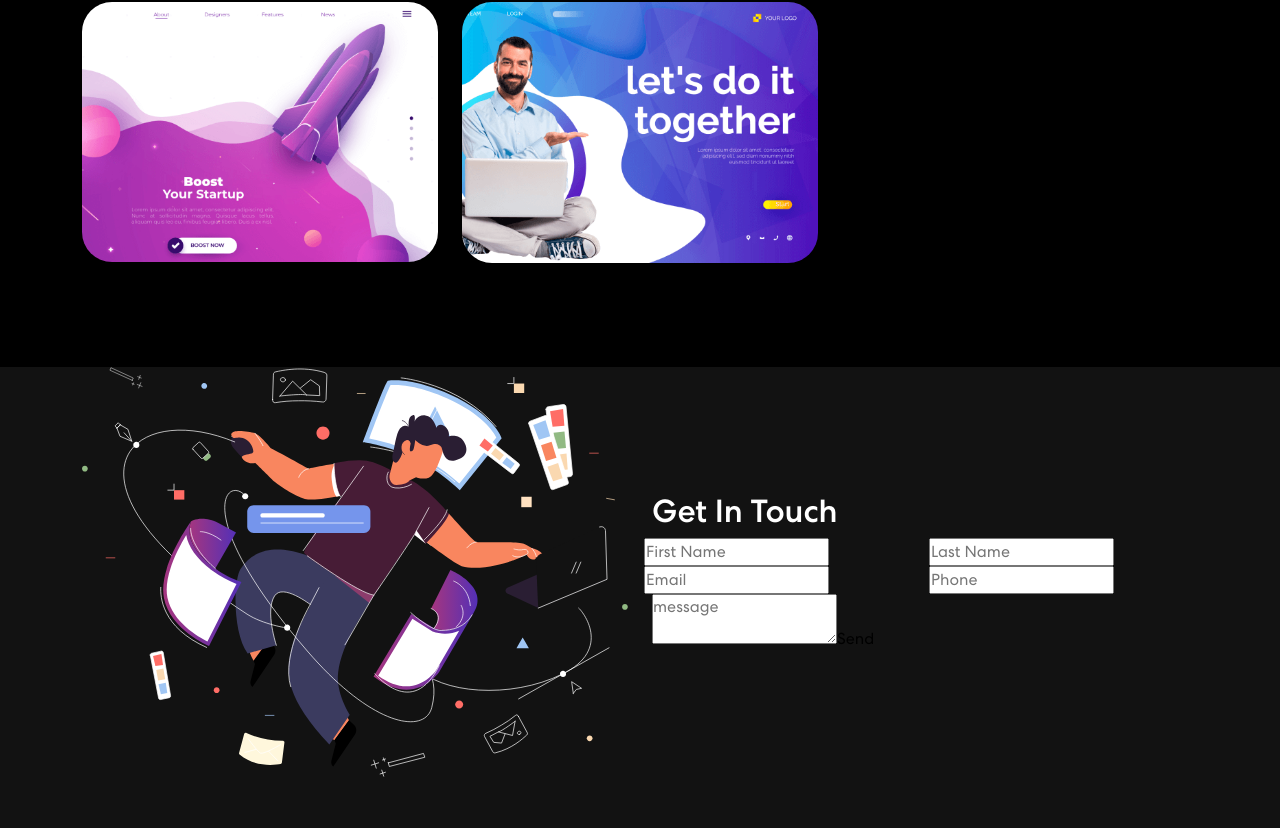
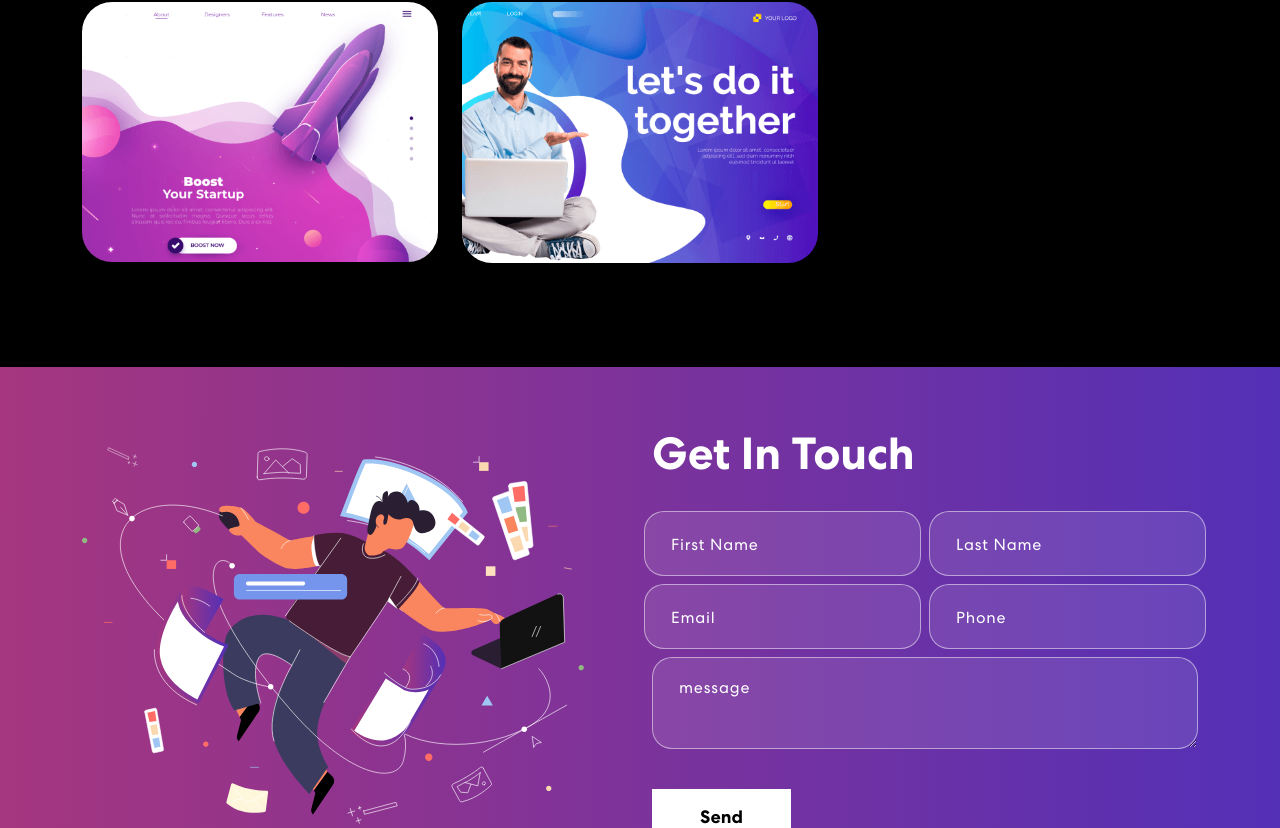
Before and after one commit to Exploser/portfolio-website, a React (Create React App) app: page / in a window 1280 px wide. Shown: the part 1972-2800 px from the top of the page. Before the commit the page ends 2749 px from the top, so only its background shows below. Built offline with nearby package versions, Linux system fonts and the light colour scheme.

Commit message:
Add styling for contact section

```diff
--- a/src/App.css
+++ b/src/App.css
@@ -465,3 +465,75 @@
   right: 0;
   z-index: -4;
 }
+
+/************ Contact Css ************/
+.contact {
+  background: linear-gradient(90.21deg, #AA367C -5.91%, #4A2FBD 111.58%);
+  padding: 60px 0 200px 0;
+}
+.contact img {
+  width: 92%;
+}
+.contact h2 {
+	font-size: 45px;
+	font-weight: 700;
+  margin-bottom: 30px;
+}
+.contact form input, .contact form textarea {
+  width: 100%;
+  background: rgba(255, 255, 255, 0.1);
+  border: 1px solid rgba(255, 255, 255, 0.5);
+  border-radius: 20px;
+  color: #fff;
+  margin: 0 0 8px 0;
+  padding: 18px 26px;
+  font-weight: 500;
+  font-size: 18px;
+  letter-spacing: 0.8px;
+  transition: 0.3s ease-in-out;
+}
+.contact form input:focus, .contact form textarea:focus {
+  background: rgba(255, 255, 255, 1);
+  color: #121212;
+}
+.contact form input::placeholder, .contact form textarea::placeholder {
+  font-size: 16px;
+  font-weight: 400;
+  color: #fff;
+}
+.contact form input:focus::placeholder, .contact form textarea:focus::placeholder {
+  color: #121212;
+  opacity: 0.8;
+}
+.contact form button {
+  font-weight: 700;
+  color: #000;
+  background-color: #fff;
+  padding: 14px 48px;
+  font-size: 18px;
+  margin-top: 25px;
+  border-radius: 0;
+  position: relative;
+  transition: 0.3s ease-in-out;
+}
+.contact form button span {
+  z-index: 1;
+  position: relative;
+}
+.contact form button:hover {
+  color: #fff;
+}
+.contact form button::before {
+  content: "";
+  background: #121212;
+  width: 0;
+  height: 100%;
+  position: absolute;
+  top: 0;
+  left: 0;
+  z-index: 0;
+  transition: 0.3s ease-in-out;
+}
+.contact form button:hover::before {
+  width: 100%;
+}
```
